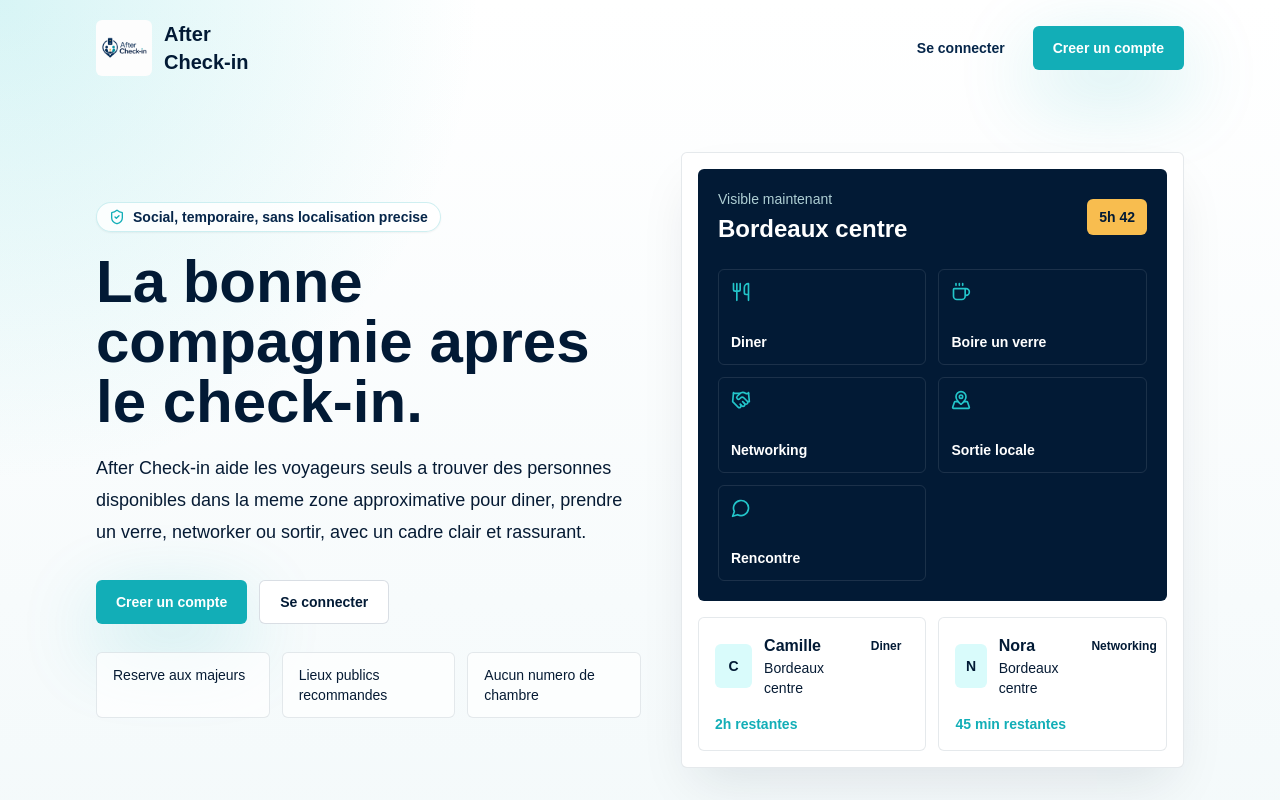
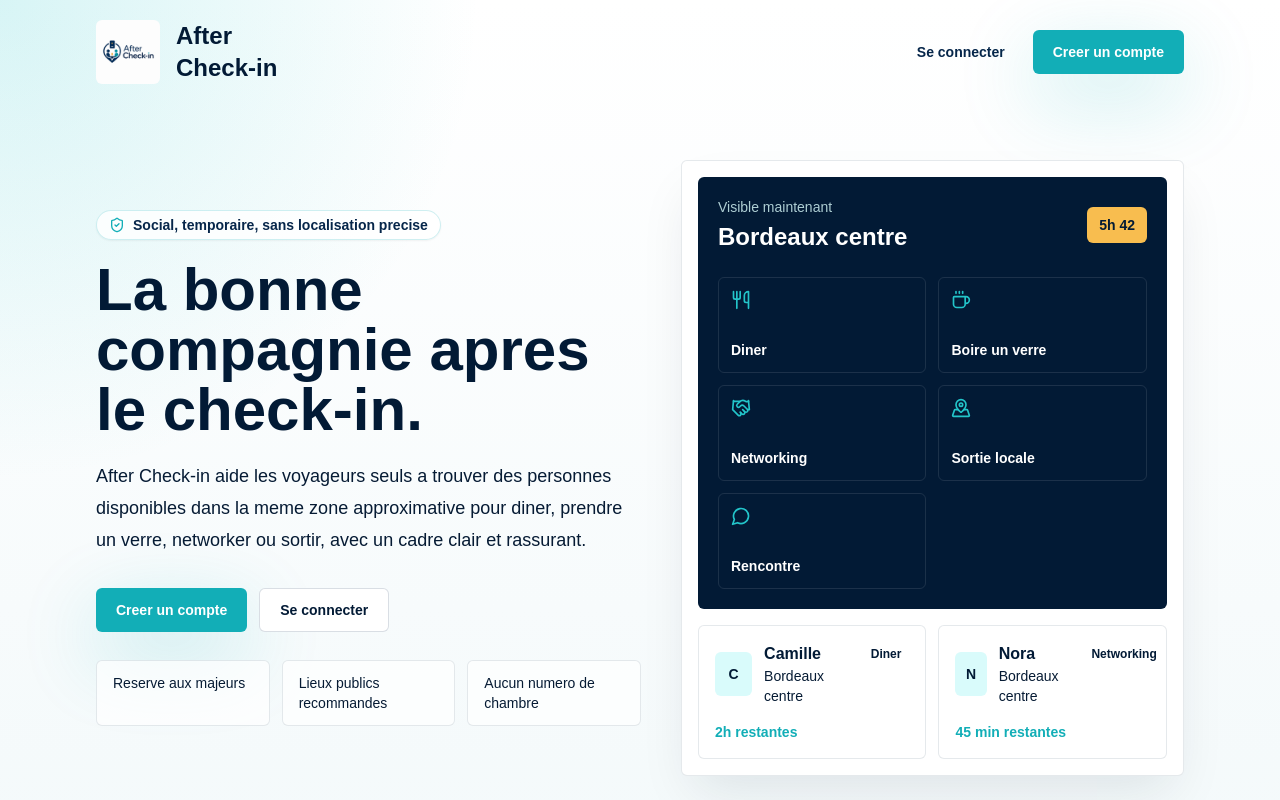
Before and after one commit to djey2007/after-check-in, a Next.js app: page / in a window 1280 px wide. Shown: the top 800 px of the page. Built offline with nearby package versions, Linux system fonts and the light colour scheme.

Commit message:
Increase logo prominence

```diff
--- a/components/logo.tsx
+++ b/components/logo.tsx
@@ -8,18 +8,18 @@ type LogoProps = {
 
 export function Logo({ className, compact = false }: LogoProps) {
   return (
-    <div className={cn("flex items-center gap-3", className)}>
+    <div className={cn("flex items-center gap-4", className)}>
       <Image
         src="/brand/after-check-in-logo.png"
         alt="After Check-in"
-        width={compact ? 44 : 64}
-        height={compact ? 44 : 64}
-        className="h-11 w-11 rounded-md object-contain sm:h-14 sm:w-14"
+        width={compact ? 56 : 80}
+        height={compact ? 56 : 80}
+        className="h-14 w-14 rounded-md object-contain sm:h-16 sm:w-16"
         priority
       />
       <div className="leading-none">
-        <p className="text-lg font-bold tracking-normal text-night-950 sm:text-xl">After</p>
-        <p className="text-lg font-bold tracking-normal text-night-950 sm:text-xl">
+        <p className="text-xl font-bold tracking-normal text-night-950 sm:text-2xl">After</p>
+        <p className="text-xl font-bold tracking-normal text-night-950 sm:text-2xl">
           Check-in
         </p>
       </div>
--- a/components/ui/button.tsx
+++ b/components/ui/button.tsx
@@ -1,5 +1,5 @@
 import type { AnchorHTMLAttributes, ButtonHTMLAttributes, ReactNode } from "react";
-import Link, { type LinkProps } from "next/link";
+import Link from "next/link";
 import { cn } from "@/lib/utils";
 
 type ButtonVariant = "primary" | "secondary" | "ghost";
@@ -25,7 +25,7 @@ export function Button({ className, variant = "primary", ...props }: ButtonProps
 }
 
 type ButtonLinkProps = Omit<AnchorHTMLAttributes<HTMLAnchorElement>, "href"> & {
-  href: LinkProps<string>["href"];
+  href: string;
   children: ReactNode;
   variant?: ButtonVariant;
 };
@@ -37,6 +37,10 @@ export function ButtonLink({
   ...props
 }: ButtonLinkProps) {
   return (
-    <Link href={href} className={cn(baseClass, variants[variant], className)} {...props} />
+    <Link
+      href={href as never}
+      className={cn(baseClass, variants[variant], className)}
+      {...props}
+    />
   );
 }
```
